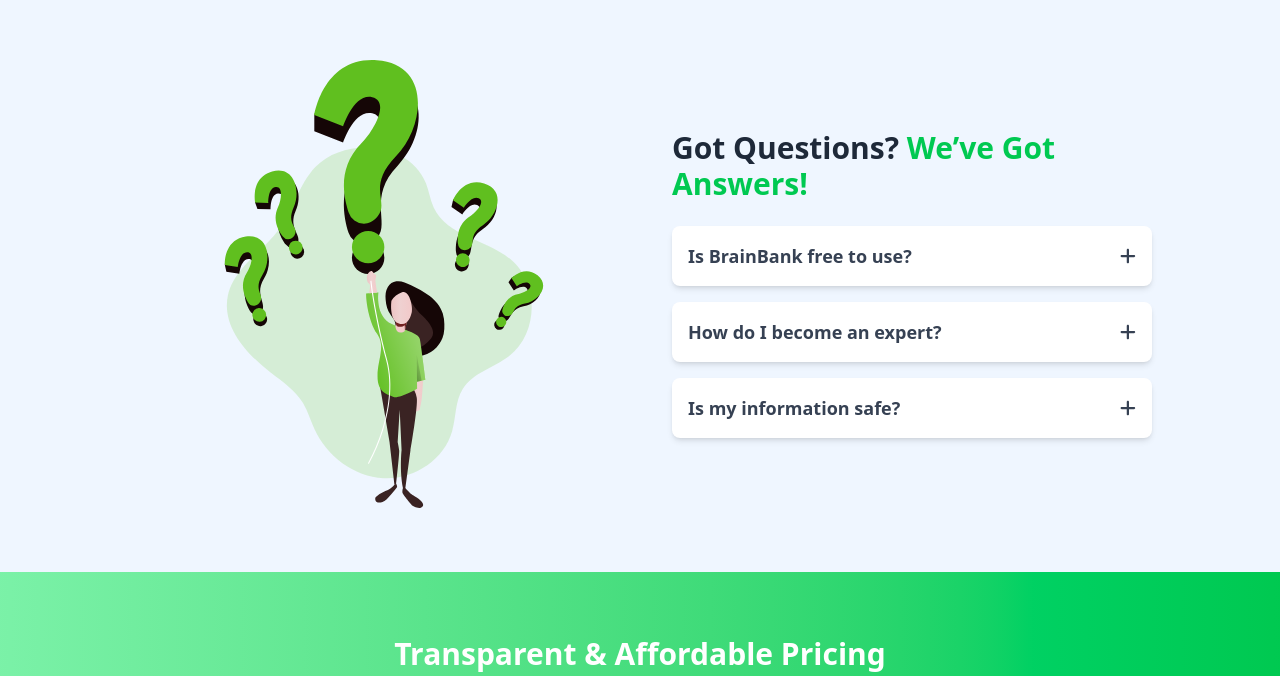
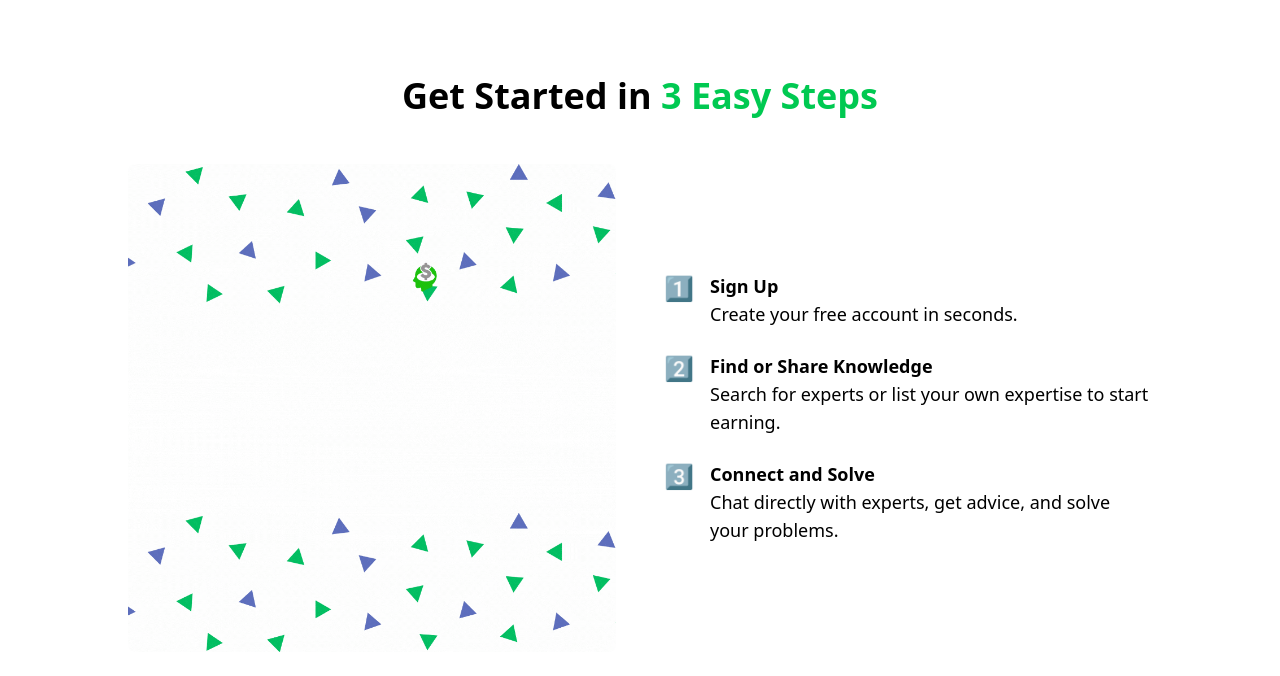
Before and after one commit to anisulislam10/brain-bank-landing, a React (Vite) app: page / in a window 1280 px wide. Shown: the part 1764-2440 px from the top of the page. Built offline with nearby package versions, Linux system fonts and the light colour scheme.

Commit message:
minor changes

```diff
--- a/src/components/Header/Page.jsx
+++ b/src/components/Header/Page.jsx
@@ -106,6 +106,51 @@
         <KeyFeaturesSection />
       </section>
 
+      <section className="bg-white py-20 px-8">
+      <h2 className="text-3xl sm:text-4xl font-semibold text-center mb-12">
+        Get Started in <span className="text-green-500">3 Easy Steps</span>
+      </h2>
+
+      <div className="flex flex-col sm:flex-row items-center gap-12 max-w-screen-lg mx-auto">
+        {/* Left Side - Image */}
+        <div className="w-full sm:w-1/2">
+          <img
+            src={app}
+            alt="How It Works"
+            className="w-full rounded-lg "
+          />
+        </div>
+
+        {/* Right Side - Steps */}
+        <div className="w-full sm:w-1/2">
+          <ul className="space-y-6 text-lg">
+            <li className="flex items-start">
+              <span className="text-2xl mr-4">1️⃣</span>
+              <div>
+                <h3 className="font-semibold">Sign Up</h3>
+                <p>Create your free account in seconds.</p>
+              </div>
+            </li>
+            <li className="flex items-start">
+              <span className="text-2xl mr-4">2️⃣</span>
+              <div>
+                <h3 className="font-semibold">Find or Share Knowledge</h3>
+                <p>Search for experts or list your own expertise to start earning.</p>
+              </div>
+            </li>
+            <li className="flex items-start">
+              <span className="text-2xl mr-4">3️⃣</span>
+              <div>
+                <h3 className="font-semibold">Connect and Solve</h3>
+                <p>Chat directly with experts, get advice, and solve your problems.</p>
+              </div>
+            </li>
+          </ul>
+        </div>
+      </div>
+    </section>
+
+
       <FAQSection />
       <PricingSection />
       <InvestorSection />
```
